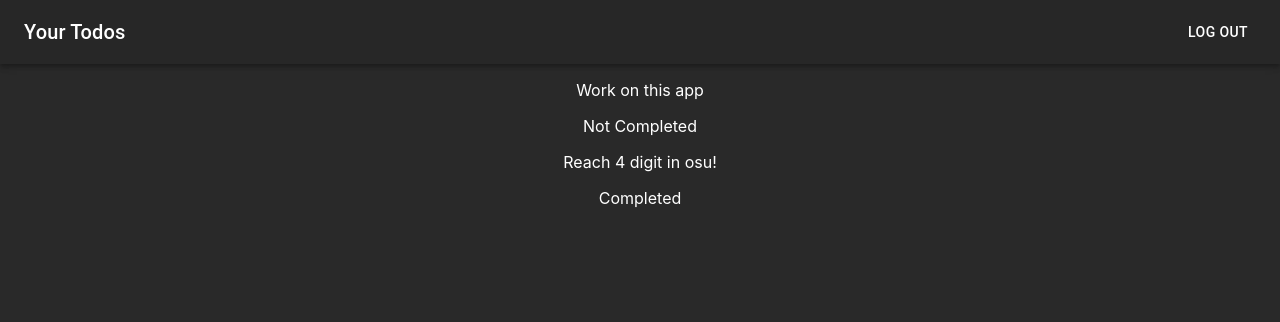
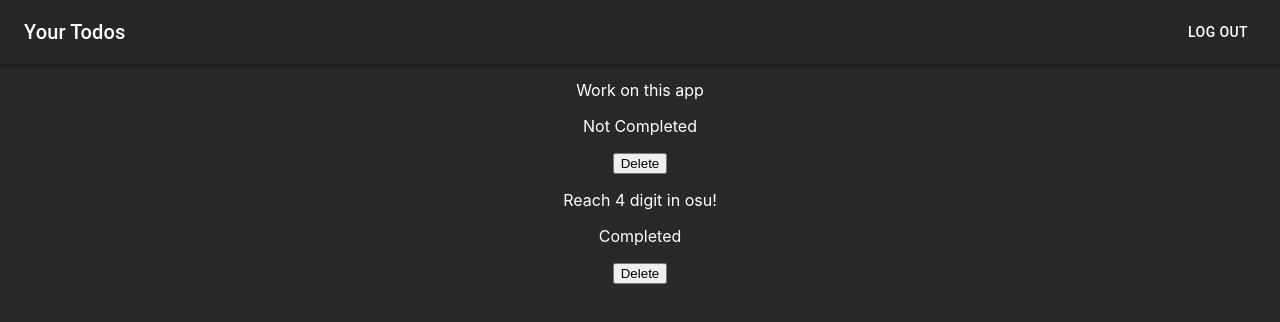
Before and after one commit to AKarp123/todo-app, a React (Create React App) app in the folder client/: page / in a window 1280 px wide. Shown: the top 322 px of the page. Built offline with nearby package versions, Linux system fonts and the light colour scheme.

Commit message:
delete button

```diff
--- a/client/src/components/Main.jsx
+++ b/client/src/components/Main.jsx
@@ -2,14 +2,11 @@ import React from "react";
 import Todo from "./Todo";
 import { v4 as uuidv4 } from "uuid";
 
-
-export default function Main() {
 const todos = [
     {
         todoContent: "Work on this app",
         isCompleted: false,
         id: uuidv4(),
-
     },
     {
         todoContent: "Reach 4 digit in osu!",
@@ -17,14 +14,32 @@ export default function Main() {
         id: uuidv4(),
     },
 ];
+export default function Main() {
+    const [todoList, setTodos] = React.useState(todos);
+
+    const removeTodo = (id) => {
+        setTodos(todoList.filter((todo) => todo.id !== id));
+    };
+    const toggleComplete = (id) => {
+        setTodos(
+            todoList.map((todo) => {
+                if (todo.id === id) {
+                    todo.isCompleted = !todo.isCompleted;
+                }
+                return todo;
+            })
+        );
+    };
+
     return (
         <div>
-            {todos.map((todo) => (
+            {todoList.map((todo) => (
                 <Todo
                     key={todo.id}
                     id={todo.id}
                     todoContent={todo.todoContent}
                     isCompleted={todo.isCompleted}
+                    removeTodo={removeTodo}
                 />
             ))}
         </div>
--- a/client/src/components/Todo.jsx
+++ b/client/src/components/Todo.jsx
@@ -1,9 +1,14 @@
 import React from "react";
 
-export default function Todo({ todoContent, isCompleted}) {
+export default function Todo(props) {
+
+    const removeTodo = () => {
+        props.removeTodo(props.id);
+    }
 
     return <div>
-        <p>{todoContent}</p>
-        <p>{isCompleted ? "Completed" : "Not Completed"}</p>
+        <p>{props.todoContent}</p>
+        <p>{props.isCompleted ? "Completed" : "Not Completed"}</p>
+        <button onClick={removeTodo}>Delete</button>
     </div>;
 }
```
Lines whose indentation alone changed are shown as unchanged.
